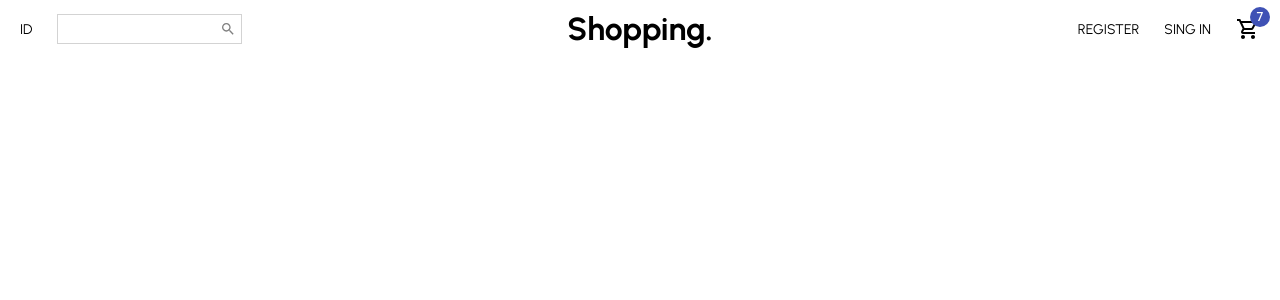
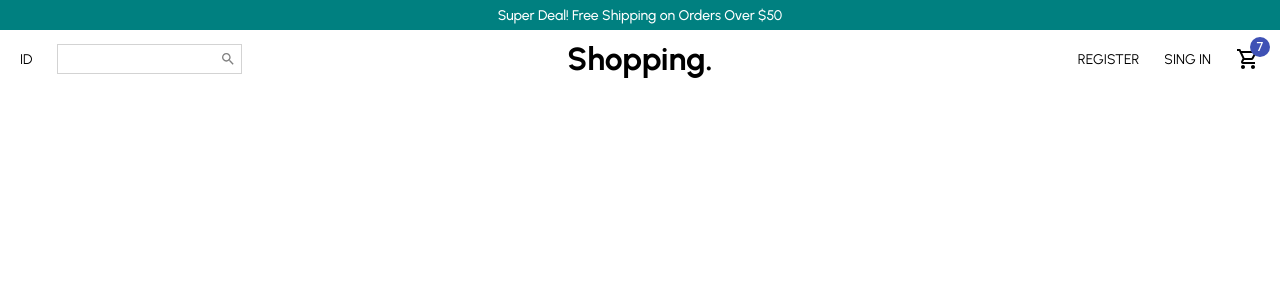
Before and after one commit to mriskisyahputraa2/shopping-cart, a React (Create React App) app: page / in a window 1280 px wide. Shown: the top 300 px of the page. Built offline with nearby package versions, Linux system fonts and the light colour scheme.

Commit message:
add promo shopping

```diff
--- /dev/null
+++ b/src/Components/Announcement.jsx
@@ -0,0 +1,22 @@
+import styled from "styled-components";
+
+const Container = styled.div`
+  height: 30px;
+  background-color: teal;
+  color: white;
+  display: flex;
+  align-items: center;
+  justify-content: center;
+  font-size: 14px;
+  font-weight: 500;
+`;
+
+function Announcement() {
+  return (
+    <>
+      <Container>Super Deal! Free Shipping on Orders Over $50</Container>
+    </>
+  );
+}
+
+export default Announcement;
--- a/src/Pages/Home.jsx
+++ b/src/Pages/Home.jsx
@@ -1,9 +1,11 @@
+import Announcement from "../Components/Announcement";
 import Navbar from "../Components/Navbar";
 
 function Home() {
   return (
     <>
       <div>
+        <Announcement />
         <Navbar />
       </div>
     </>
```
